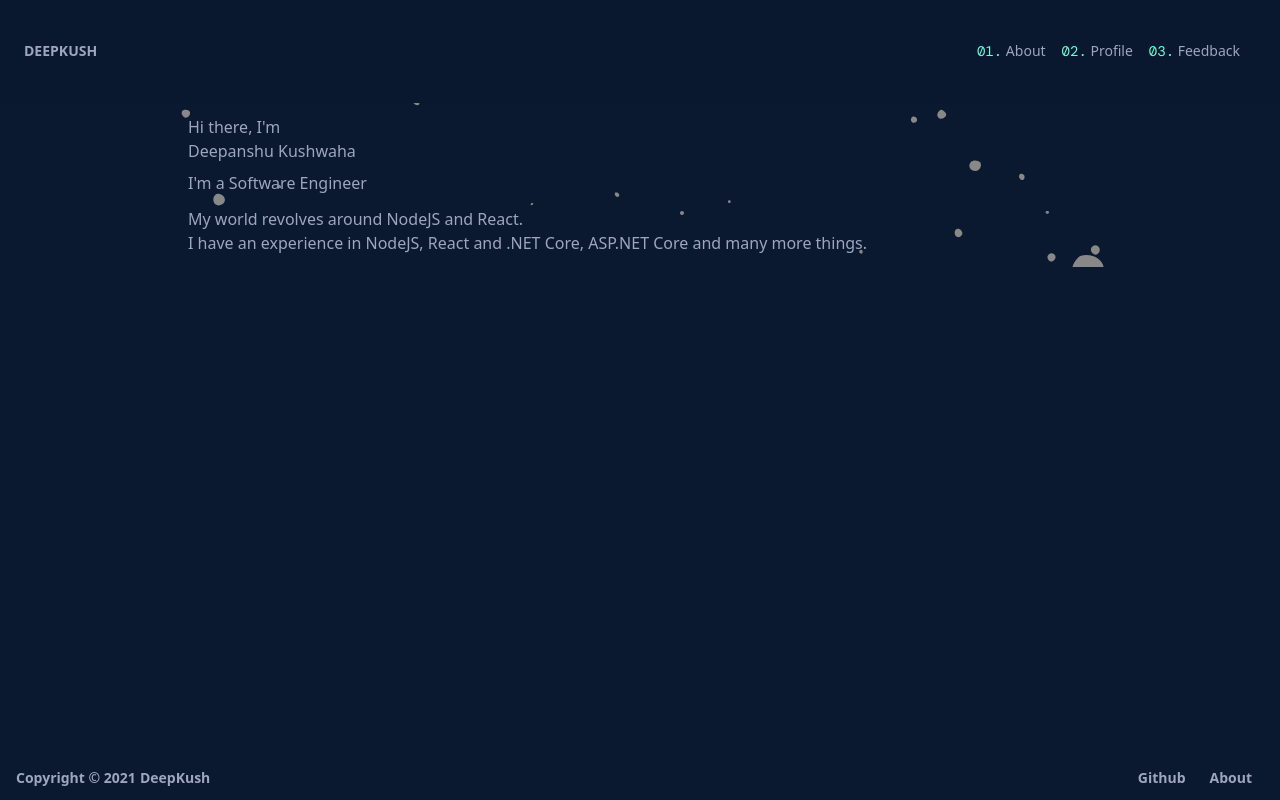
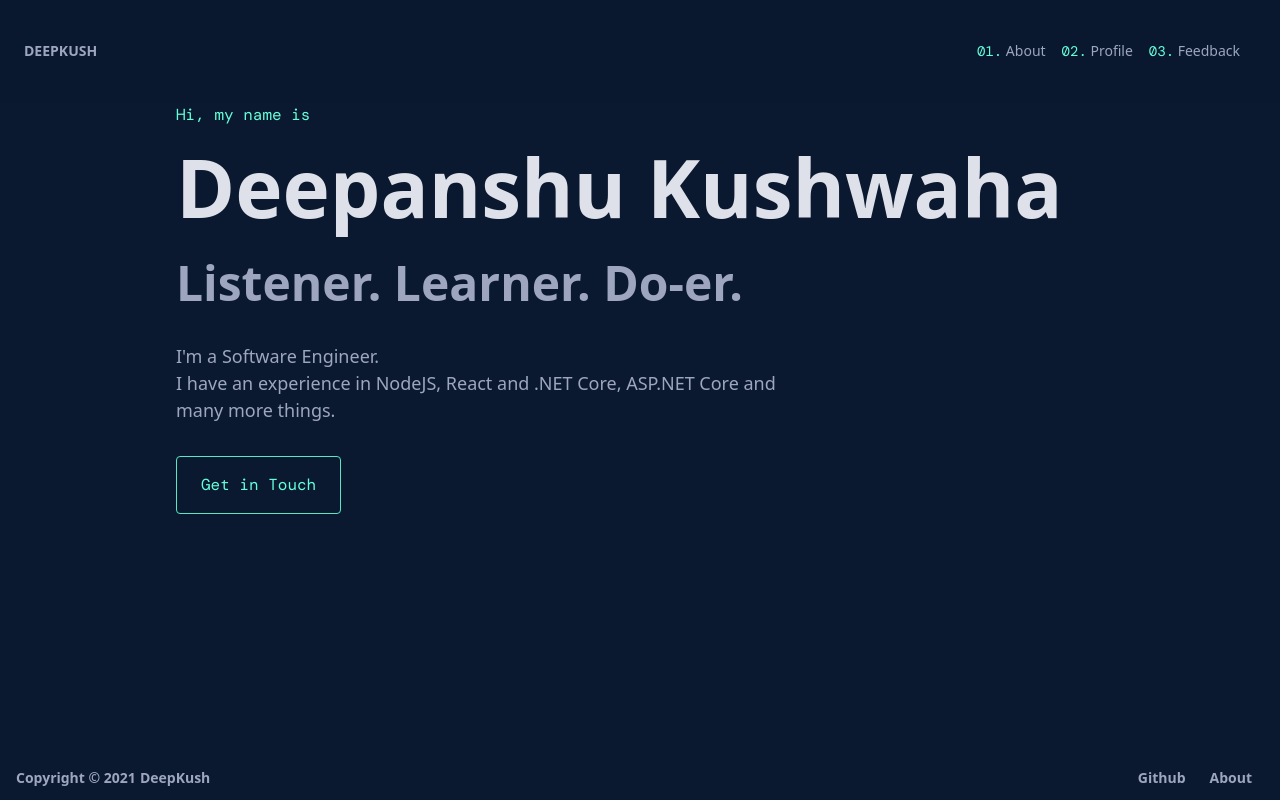
Before and after one commit to deepkush97/deepkush97.github.io, a Next.js app: page / in a window 1280 px wide. Built offline with nearby package versions, Linux system fonts and the light colour scheme; a web font is replaced by a local one.

Commit message:
Added: Hero and about section

```diff
--- /dev/null
+++ b/src/components/sections/about.tsx
@@ -0,0 +1,67 @@
+import React from "react";
+import { classes } from "../../configs/classnames";
+
+export const AboutSection = () => {
+  return (
+    <section id="about" className="min-h-80v flex flex-col py-24 w-full">
+      <h3 className={`text-2xl ${classes.textWhite}`}>
+        <span className={`${classes.textAccent} font-mono pl-10`}>01.</span>{" "}
+        About
+      </h3>
+
+      <div className="flex h-full flex-row mt-4">
+        <div className="w-2/3 py-4 px-10">
+           I'm Deepanshu Kushwaha, a Software Engineer by profession. I've
+          pursued my Bachelor Of Engineering in 2019 from Government Engineering
+          College, Dahod. I have a keen passion to build beautiful and
+          eye-sparkling software with a standard and well-built code base. I'm a
+          person with a very enthusiastic and down-to-earth personality, but I
+          like to watch stars and explore nature. I like to spend my time at
+          work, developing, reading blogs and articles, and listening to music.
+          I even engage myself in discussing, sharing, and absorbing knowledge
+          and experience from other people around me. I am really into as much
+          knowledge and experience, every other small gold nuggets of the
+          industry.
+        </div>
+        <div className="w-1/3 flex items-center justify-center">
+          <div
+            className="w-64 h-64 flex justify-center items-center relative bg-blend-multiply grayscale contrast-100 rounded-md bg-cover border-r-8 hover:ring-4 hover:ring-aquamarine-500 transform transition duration-200 hover:scale-105"
+            style={{ backgroundImage: 'url("./me.jpg")' }}
+          ></div>
+        </div>
+      </div>
+      <div className="py-4 px-10 pt-8">
+        <h4 className={`mb-4 text-lg ${classes.textWhite}`}>Skills</h4>
+        <div className="">
+          <ul className="flex w-full flex-wrap">
+            <li className="w-1/2">
+              <span className={classes.textAccent}>-</span>{" "}
+              Typescript/Javascript{" "}
+              <span className={classes.textDark}>(Proficient)</span>
+            </li>
+            <li className="w-1/2">
+              <span className={classes.textAccent}>-</span> C#{" "}
+              <span className={classes.textDark}>(Proficient)</span>
+            </li>
+            <li className="w-1/2">
+              <span className={classes.textAccent}>-</span> HTML/CSS{" "}
+              <span className={classes.textDark}>(Proficient)</span>
+            </li>
+            <li className="w-1/2">
+              <span className={classes.textAccent}>-</span> Python{" "}
+              <span className={classes.textDark}>(Limited)</span>
+            </li>
+            <li className="w-1/2">
+              <span className={classes.textAccent}>-</span> Java{" "}
+              <span className={classes.textDark}>(Limited)</span>
+            </li>
+            <li className="w-1/2">
+              <span className={classes.textAccent}>-</span> C/C++{" "}
+              <span className={classes.textDark}>(Limited)</span>
+            </li>
+          </ul>
+        </div>
+      </div>
+    </section>
+  );
+};
--- /dev/null
+++ b/src/components/sections/hero.tsx
@@ -0,0 +1,24 @@
+import React from "react";
+import { classes } from "../../configs/classnames";
+export const HeroSection = () => {
+  return (
+    <section id="home" className="min-h-80v pb-24">
+      <p className={`${classes.textAccent} font-mono`}> Hi, my name is</p>
+      <h1 className={`text-7xl font-extrabold ${classes.textWhite}`}>
+        Deepanshu Kushwaha
+      </h1>
+      <h2 className={`text-5xl font-bold mb-6`}>Listener. Learner. Do-er.</h2>
+      <div className="w-full sm:w-2/3 mb-4">
+        <p className={`text-lg font-medium`}>
+          I'm a Software Engineer. <br />I have an experience in NodeJS, React
+          and .NET Core, ASP.NET Core and many more things.{" "}
+        </p>
+      </div>
+      <button
+        className={`bg-transparent hover:bg-aquamarine-800 hover:bg-opacity-20 ${classes.textAccent}  font-normal font-mono my-4 py-4 px-6 border border-aquamarine-600 rounded`}
+      >
+        Get in Touch
+      </button>
+    </section>
+  );
+};
--- a/src/pages/index.tsx
+++ b/src/pages/index.tsx
@@ -1,31 +1,12 @@
-import { SEO } from "../components/SEO";
+import React from "react";
+import { HeroSection } from "../components/sections/hero";
+import { AboutSection } from "../components/sections/about";
 const Home = () => {
   return (
-    <>
-      <SEO
-        title="Home"
-        siteTitle="deepkush97"
-        description="Deepanshu Kushwaha Portfolio"
-        image="./logo.png"
-        siteUrl="https://deepkush97.github.io/"
-      />{" "}
-      <div
-        style={{ backgroundImage: 'url("./backdrop.svg")' }}
-        className="h-100 w-100 p-sm-5 p-3 d-flex align-items-start flex-column"
-      >
-        <div className="display-3">Hi there, I'm</div>
-        <div className="display-1">Deepanshu Kushwaha</div>
-        <div className="display-5 mt-2 mt-sm-1">I'm a Software Engineer</div>
-        <div className="display-6 mt-3 mt-sm-2 ">
-          My world revolves around NodeJS and React.
-        </div>
-        <div className="display-6">
-          I have an experience in NodeJS, React and .NET Core, ASP.NET Core and
-          many more things.
-        </div>
-      </div>
-    </>
+    <div>
+      <HeroSection />
+      <AboutSection />
+    </div>
   );
 };
-
 export default Home;
```
Also changed, not shown: public/me.jpg (added).
